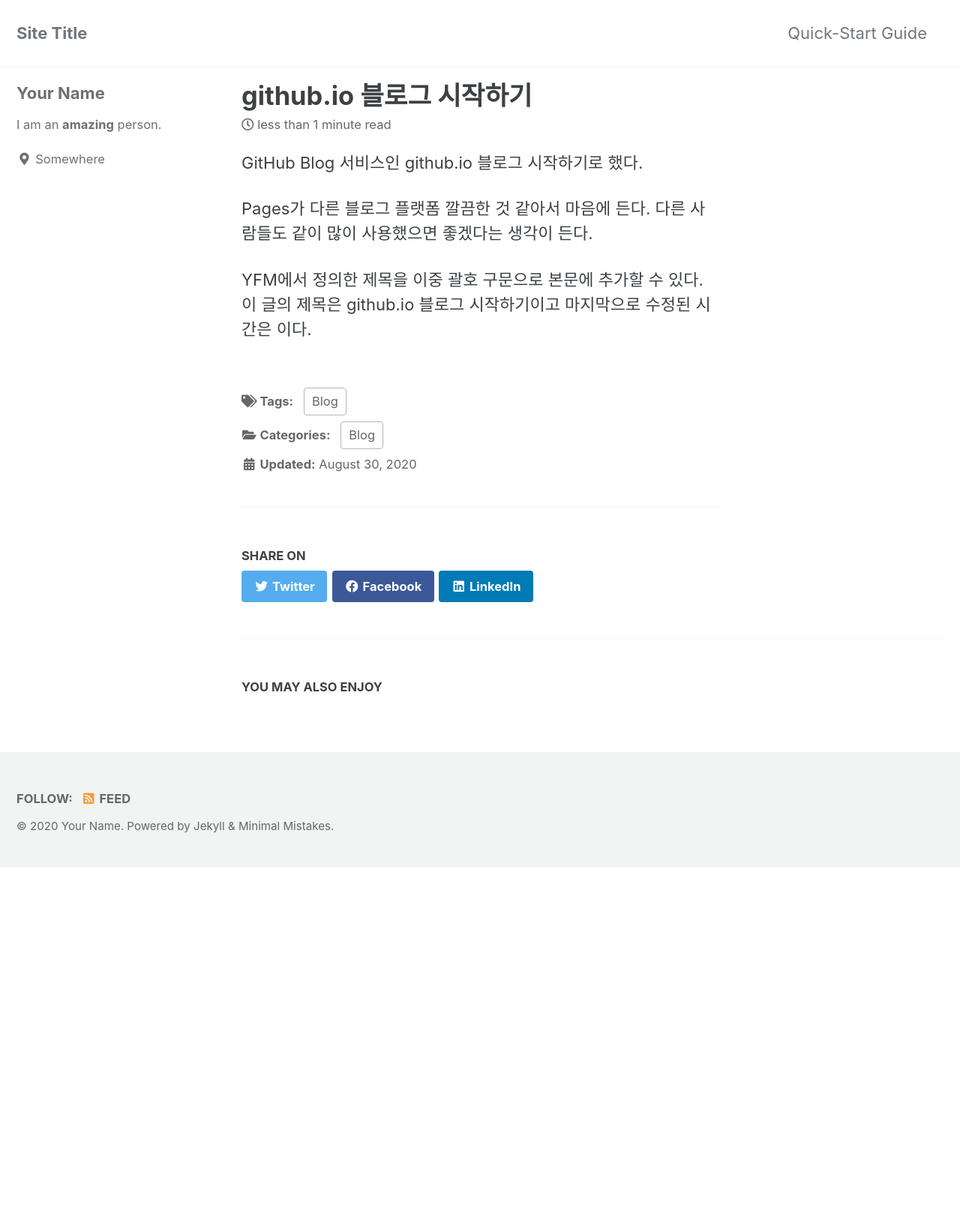
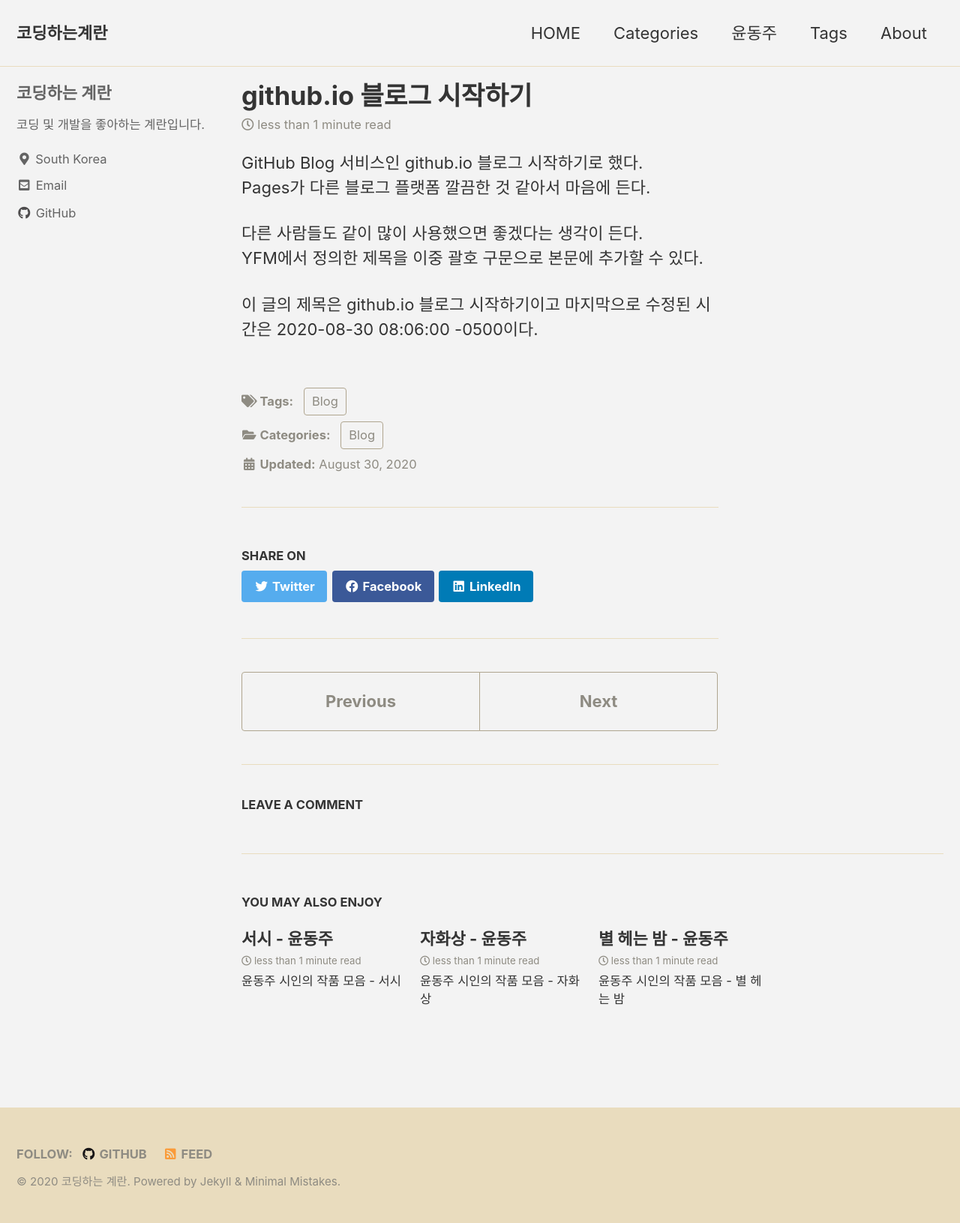
Before and after one commit to youjeonghan/youjeonghan.github.io, a Jekyll site: the page built from _posts/2020-08-30-first_post.md, in a window 1280 px wide. Shown: the whole page at 75% size. Built offline with Jekyll 4.4.1, drawn with Linux system fonts in a browser that asks for light colours; cached includes are drawn as plain includes; comment, search, counter and statistics services are not loaded; before the commit the page ends 1157 px from its top, so only the background shows below that.

Commit message:
수정중

```diff
--- a/_config.yml
+++ b/_config.yml
@@ -12,27 +12,32 @@
 
 # theme                  : "minimal-mistakes-jekyll"
 # remote_theme           : "mmistakes/minimal-mistakes"
-minimal_mistakes_skin    : "default" # "air", "aqua", "contrast", "dark", "dirt", "neon", "mint", "plum", "sunrise"
+minimal_mistakes_skin    : "dirt" # "air", "aqua", "contrast", "dark", "dirt", "neon", "mint", "plum", "sunrise"
 
 # Site Settings
 locale                   : "en-US"
-title                    : "Site Title"
+title                    : "코딩하는계란"
 title_separator          : "-"
 subtitle                 : # site tagline that appears below site title in masthead
-name                     : "Your Name"
-description              : "An amazing website."
-url                      : # the base hostname & protocol for your site e.g. "https://mmistakes.github.io"
+name                     : "코딩하는 계란"
+description              : "코딩 및 개발을 좋아하는 계란입니다."
+url                      : "https://youjeonghan.github.io"
+# the base hostname & protocol for your site e.g. "https://mmistakes.github.io"
 baseurl                  : # the subpath of your site, e.g. "/blog"
 repository               : # GitHub username/repo-name e.g. "mmistakes/minimal-mistakes"
-teaser                   : # path of fallback teaser image, e.g. "/assets/images/500x300.png"
-logo                     : # path of logo image to display in the masthead, e.g. "/assets/images/88x88.png"
+teaser                   : #
+# path of fallback teaser image, e.g. "/assets/images/500x300.png"
+
+logo                     : # "/assets/images/com.png"
+# path of logo image to display in the masthead, e.g. "/assets/images/88x88.png"
+
 masthead_title           : # overrides the website title displayed in the masthead, use " " for no title
 # breadcrumbs            : false # true, false (default)
 words_per_minute         : 200
 comments:
-  provider               : # false (default), "disqus", "discourse", "facebook", "staticman", "staticman_v2", "utterances", "custom"
+  provider               : "disqus" # false (default), "disqus", "discourse", "facebook", "staticman", "staticman_v2", "utterances", "custom"
   disqus:
-    shortname            : # https://help.disqus.com/customer/portal/articles/466208-what-s-a-shortname-
+    shortname            : youjeonghan-github-io # https://help.disqus.com/customer/portal/articles/466208-what-s-a-shortname-
   discourse:
     server               : # https://meta.discourse.org/t/embedding-discourse-comments-via-javascript/31963 , e.g.: meta.discourse.org
   facebook:
@@ -75,7 +80,8 @@ facebook:
   username               :
   app_id                 :
   publisher              :
-og_image                 : # Open Graph/Twitter default site image
+og_image                 : "/assets/images/com.png"
+# Open Graph/Twitter default site image
 # For specifying social profiles
 # - https://developers.google.com/structured-data/customize/social-profiles
 social:
@@ -93,15 +99,15 @@ analytics:
 
 # Site Author
 author:
-  name             : "Your Name"
+  name             : "코딩하는 계란"
   avatar           : # path of avatar image, e.g. "/assets/images/bio-photo.jpg"
-  bio              : "I am an **amazing** person."
-  location         : "Somewhere"
+  bio              : "코딩 및 개발을 좋아하는 계란입니다."
+  location         : "South Korea"
   email            :
   links:
     - label: "Email"
       icon: "fas fa-fw fa-envelope-square"
-      # url: "mailto:your.name@email.com"
+      url: "mailto:yjh9360@naver.com"
     - label: "Website"
       icon: "fas fa-fw fa-link"
       # url: "https://your-website.com"
@@ -113,7 +119,7 @@ author:
       # url: "https://facebook.com/"
     - label: "GitHub"
       icon: "fab fa-fw fa-github"
-      # url: "https://github.com/"
+      url: "https://github.com/youjeonghan"
     - label: "Instagram"
       icon: "fab fa-fw fa-instagram"
       # url: "https://instagram.com/"
@@ -129,6 +135,7 @@ footer:
       # url:
     - label: "GitHub"
       icon: "fab fa-fw fa-github"
+      url: "https://github.com/youjeonghan"
       # url:
     - label: "GitLab"
       icon: "fab fa-fw fa-gitlab"
@@ -209,7 +216,7 @@ sass:
 permalink: /:categories/:title/
 paginate: 5 # amount of posts to show
 paginate_path: /page:num/
-timezone: # https://en.wikipedia.org/wiki/List_of_tz_database_time_zones
+timezone: # Asia/Seoul # https://en.wikipedia.org/wiki/List_of_tz_database_time_zones
 
 
 # Plugins (previously gems:)
@@ -276,6 +283,18 @@ defaults:
       layout: single
       author_profile: true
       read_time: true
-      comments: # true
+      comments: true # true
       share: true
       related: true
+
+  # _pages
+  - scope:
+      path: ""
+      type: pages
+    values:
+      layout: single
+      author_profile: true
+      read_time: false
+      comments: false
+      share: true
+      related: false
--- a/_data/navigation.yml
+++ b/_data/navigation.yml
@@ -1,7 +1,19 @@
 # main links
 main:
-  - title: "Quick-Start Guide"
-    url: https://mmistakes.github.io/minimal-mistakes/docs/quick-start-guide/
+  - title: "HOME"
+    url: https://youjeonghan.github.io/
+
+  - title: "Categories"
+    url: /categories/
+
+  - title: "윤동주"
+    url: /categories/youndongju/
+
+  - title: "Tags"
+    url: /tags/
+
+  - title: "About"
+    url: /about/
   # - title: "About"
   #   url: https://mmistakes.github.io/minimal-mistakes/about/
   # - title: "Sample Posts"
--- /dev/null
+++ b/_pages/about.md
@@ -0,0 +1,10 @@
+---
+title: "이 블로그 설명서"
+permalink: /about/
+layout: single
+---
+## youjeonghan.github.io 블로그
+
+이 블로그는 GitHub Pages 블로그 서비스인 github.io를 같이 만들어보는 샘플 블로그이다.
+
+블로그인 <https://devinlife.com>을 방문해보자. 이 곳에서 이 샘플 블로그를 같이 만들어보는 GitHub Pages 블로그 따라하기 시리즈의 모든 글을 볼 수 있다.
--- /dev/null
+++ b/_pages/yun-dong-ju.md
@@ -0,0 +1,9 @@
+---
+title: "윤동주 작품집"
+permalink: /categories/youndongju/
+layout: category
+author_profile: true
+taxonomy: youndongju
+---
+
+좋아하는 윤동주 시인의 작품 모음입니다.
--- /dev/null
+++ b/_posts/2019-04-16-si-byul.md
@@ -0,0 +1,54 @@
+---
+title:  "별 헤는 밤 - 윤동주"
+excerpt: "윤동주 시인의 작품 모음 - 별 헤는 밤"
+
+categories:
+  - youndongju
+tags:
+  - 별 헤는 밤
+  - 윤동주
+  - 시
+last_modified_at: 2019-04-13T08:06:00-05:00
+---
+
+별 헤는 밤
+
+계절이 지나가는 하늘에는
+가을로 가득 차 있습니다.
+
+나는 아무 걱정도 없이
+가을 속의 별들을 다 헤일 듯합니다.
+
+가슴 속에 하나 둘 새겨지는 별을
+이제 다 못 헤는 것은
+쉬이 아침이 오는 까닭이요,
+내일 밤이 남은 까닭이요,
+아직 나의 청춘이 다하지 않은 까닭입니다.
+
+별 하나에 추억과
+별 하나에 사랑과
+별 하나에 쓸쓸함과
+별 하나에 동경과
+별 하나에 시와
+별 하나에 어머니, 어머니,
+
+어머님, 나는 별 하나에 아름다운 말 한마디씩 불러봅니다. 소학교때 책상을 같이 했던 아이들의 이름과, 패, 경, 옥 이런 이국소녀들의 이름과 벌써 애기 어머니 된 계집애들의 이름과, 가난한 이웃사람들의 이름과, 비둘기, 강아지, 토끼, 노새, 노루, ｢프란시스․쟘｣ ｢라이너․마리아․릴케｣ 이런 시인의 이름을 불러봅니다.
+
+이네들은 너무나 멀리 있습니다.
+별이 아슬히 멀 듯이,
+
+어머님,
+그리고 당신은 멀리 북간도에 계십니다.
+
+나는 무엇인지 그리워
+이 많은 별빛이 나린 언덕 위에
+내 이름자를 써보고,
+흙으로 덮어 버리었습니다.
+
+딴은 밤을 새워 우는 벌레는
+부끄러운 이름을 슬퍼하는 까닭입니다.
+
+그러나 겨울이 지나고 나의 별에도 봄이 오면
+무덤 위에 파란 잔디가 피어나듯이
+내 이름자 묻힌 언덕 위에도
+자랑처럼 풀이 무성할 게외다.
--- a/_posts/2020-08-30-first_post.md
+++ b/_posts/2020-08-30-first_post.md
@@ -8,13 +8,13 @@ categories:
 tags:
   - Blog
 
-date: '2020-08-30 09:41:00 +0900'
+last_modified_at: 2020-08-30T08:06:00-05:00
 ---
 
 GitHub Blog 서비스인 github.io 블로그 시작하기로 했다.
+Pages가 다른 블로그 플랫폼 깔끔한 것 같아서 마음에 든다.
 
-Pages가 다른 블로그 플랫폼 깔끔한 것 같아서 마음에 든다.
 다른 사람들도 같이 많이 사용했으면 좋겠다는 생각이 든다.
+YFM에서 정의한 제목을 이중 괄호 구문으로 본문에 추가할 수 있다.
 
-YFM에서 정의한 제목을 이중 괄호 구문으로 본문에 추가할 수 있다.
 이 글의 제목은 {{ page.title }}이고 마지막으로 수정된 시간은 {{ page.last_modified_at }}이다.
--- /dev/null
+++ b/_posts/2020-08-30-si-jahwasing.md
@@ -0,0 +1,31 @@
+---
+title:  "자화상 - 윤동주"
+excerpt: "윤동주 시인의 작품 모음 - 자화상"
+
+categories:
+  - youndongju
+tags:
+  - 자화상
+  - 윤동주
+  - 시
+last_modified_at: 2019-04-13T08:06:00-05:00
+---
+
+
+자화상
+
+산모퉁이를 돌아 논가 외딴 우물을 홀로
+찾아가선 가만히 들여다봅니다.
+
+우물 속에는 달이 밝고 구름이 흐르고
+하늘이 펼치고 파아란 바람이 불고 가을이 있습니다.
+
+그리고 한 사나이가 있습니다.
+어쩐지 그 사나이가 미워져 돌아갑니다.
+
+돌아가다 생각하니 그 사나이가 가엾어집니다. 도로 가 들여다보니 사나이는 그대로 있습니다.
+
+다시 그 사나이가 미워져 돌아갑니다.
+돌아가다 생각하니 그 사나이가 그리워집니다.
+
+우물 속에는 달이 밝고 구름이 흐르고 하늘이 펼치고 파아란 바람이 불고 가을이 있고 추억처럼 사나이가 있습니다.
--- /dev/null
+++ b/_posts/2020-08-30-si-susi.md
@@ -0,0 +1,25 @@
+---
+title:  "서시 - 윤동주"
+excerpt: "윤동주 시인의 작품 모음 - 서시"
+
+categories:
+  - youndongju
+tags:
+  - 서시
+  - 윤동주
+  - 시
+last_modified_at: 2020-08-30T08:06:00-05:00
+---
+
+서시
+
+죽는 날까지 하늘을 우러러
+한점 부끄럼이 없기를,
+잎새에 이는 바람에도
+나는 괴로워했다.
+별을 노래하는 마음으로
+모든 죽어가는 것을 사랑해야지
+그리고 나한테 주어진 길을
+걸어가야겠다.
+
+오늘밤에도 별이 바람에 스치운다.
--- /dev/null
+++ b/googleeea5faa65c005114.html
@@ -0,0 +1 @@
+google-site-verification: googleeea5faa65c005114.html
```
Also changed, not shown: _pages/404.md (added, +15 -0 lines), _pages/category-archive.md (added, +6 -0 lines), _pages/tag-archive.md (added, +6 -0 lines), assets/images/code.png (added), assets/images/com.png (added).
